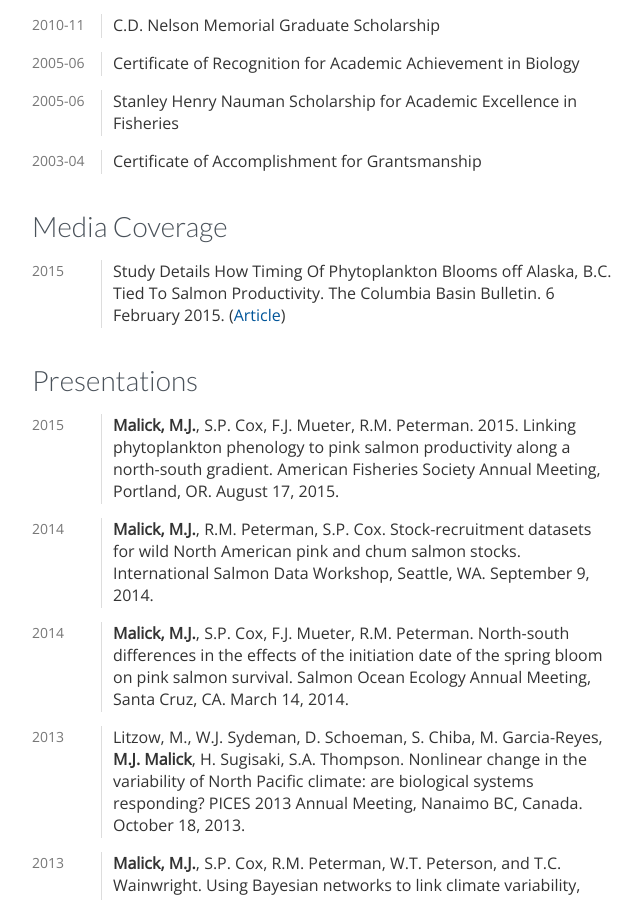
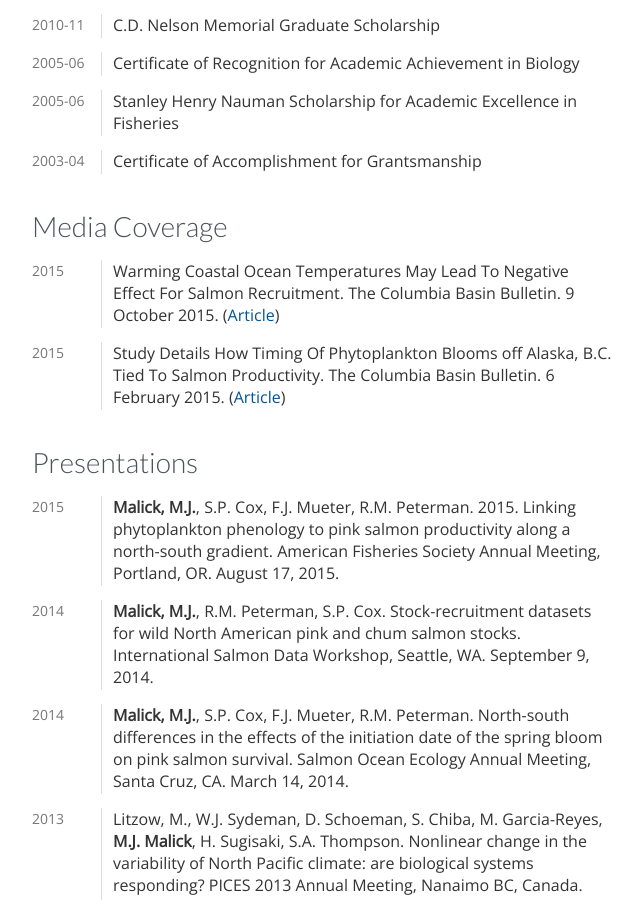
Before and after one commit to michaelmalick/michaelmalick.github.io, a Jekyll site: the page built from cv/index.md, in a window 1280 px wide and 900 px high, scrolled down 1573 px. Shown: the whole window, without its empty margins (438-1080 px from the left). Built offline with Jekyll 4.4.1, drawn with Linux system fonts in a browser that asks for light colours; Markdown is read by kramdown in place of the engine named in the settings.

Commit message:
Added Bayesian network media article to CV

```diff
--- a/cv/index.md
+++ b/cv/index.md
@@ -116,9 +116,15 @@ Media Coverage
 -------
 
 2015
+:   Warming Coastal Ocean Temperatures May Lead To Negative Effect For Salmon
+    Recruitment. The Columbia Basin Bulletin. 9 October 2015.
+    ([Article][CBB:2015:network])
+
+2015
 :   Study Details How Timing Of Phytoplankton Blooms off Alaska, B.C. Tied To
     Salmon Productivity. The Columbia Basin Bulletin. 6 February 2015.
-    ([Article][CBB:2015])
+    ([Article][CBB:2015:bloom])
+
 
 
 Presentations
```
Also changed, not shown: other parts of cv/index.md (+2 -1 lines), cv/malick-cv.md (+9 -2 lines), 1 other file.
